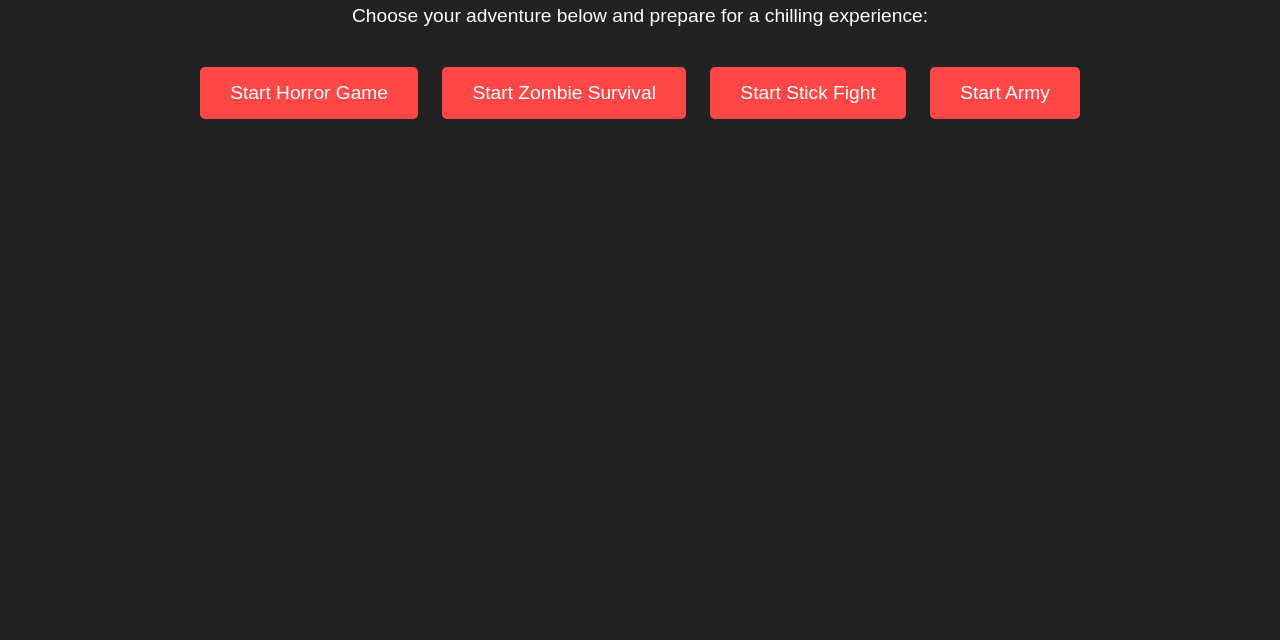
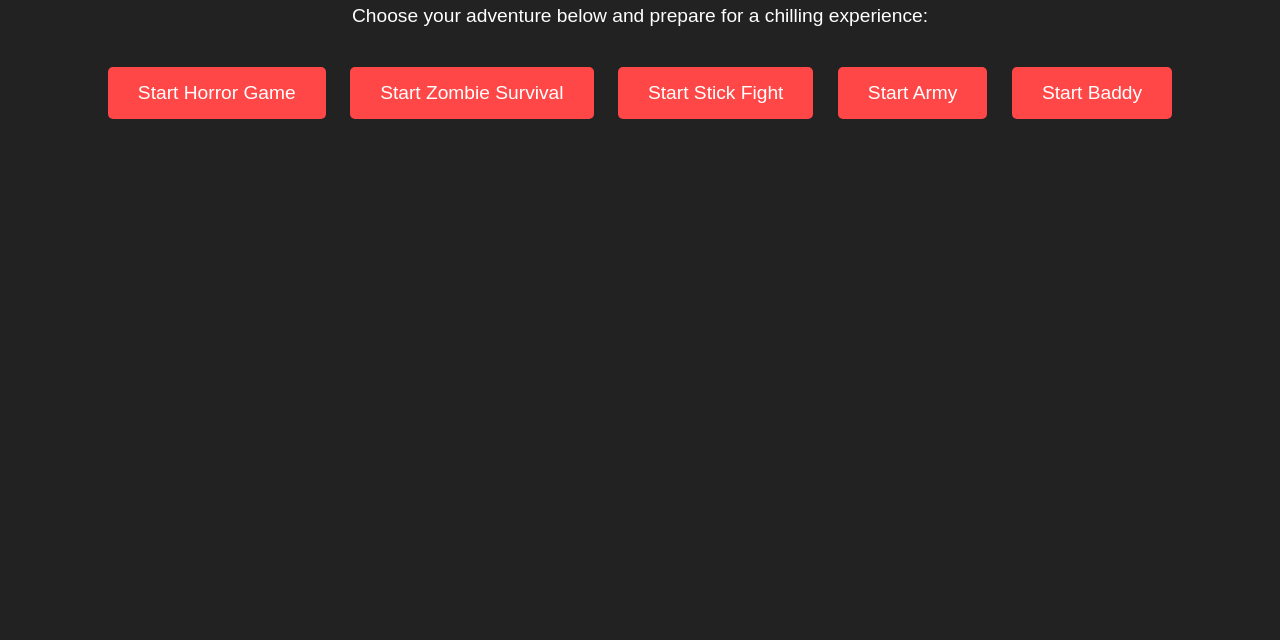
Before and after one commit to livestrong-cell/live, a plain HTML site: page index.html in a window 1280 px wide. Shown: the part 160-800 px from the top of the page. Drawn offline with Linux system fonts and the light colour scheme.

Commit message:
Update index.html

```diff
--- a/index.html
+++ b/index.html
@@ -53,6 +53,7 @@
         <a href="zombie_survival_fixed.html">Start Zombie Survival</a>
         <a href="enhanced_stick_fight.html">Start Stick Fight</a>
         <a href="army_defense_game.html">Start Army</a>
+        <a href="Baddy-Shooter.html">Start Baddy</a>
     </div>
 </body>
 </html>
```
